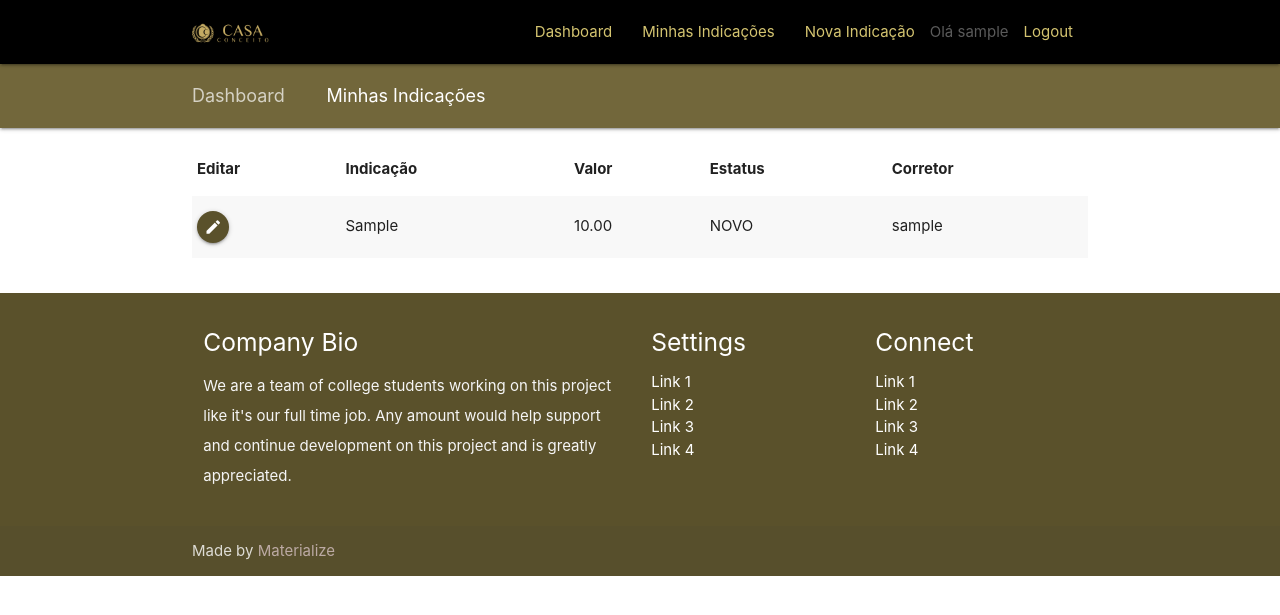
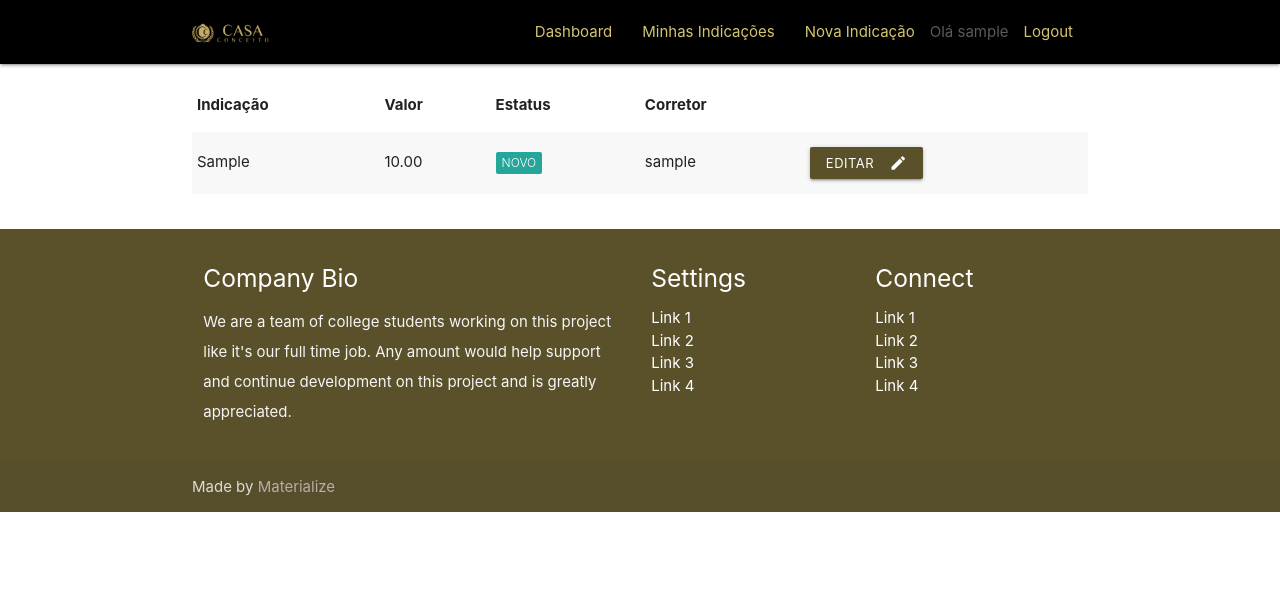
Before and after one commit to tiagocordeiro/casaconceito-sie, a Django app: page /indicacoes in a window 1280 px wide. Shown: the top 615 px of the page. Run offline with Django 3.2, Linux system fonts and the light colour scheme; a user stored in the database is signed in; tables that the repository leaves empty hold one stand-in row (values such as "Sample post"); some libraries are stand-ins or nearby versions.

Commit message:
Melhora UX em lista de indicações

```diff
--- a/templates/indicacoes/list.html
+++ b/templates/indicacoes/list.html
@@ -1,29 +1,28 @@
 {% extends "base_generic.html" %}
 
-{% block breadcrumb %}
-    <nav class="cc-breadcrumb">
-    <div class="container">
-    <div class="nav-wrapper">
-      <div class="col s12">
-        <a href="{% url 'home_parceiros' %}" class="breadcrumb">Dashboard</a>
-        <a href="{% url 'lista_indicacoes' %}" class="breadcrumb">Minhas Indicações</a>
-      </div>
-    </div>
-    </div>
-  </nav>
-{% endblock %}
+{#{% block breadcrumb %}#}
+{#    <nav class="cc-breadcrumb">#}
+{#    <div class="container">#}
+{#    <div class="nav-wrapper">#}
+{#      <div class="col s12">#}
+{#        <a href="{% url 'home_parceiros' %}" class="breadcrumb">Dashboard</a>#}
+{#        <a href="{% url 'lista_indicacoes' %}" class="breadcrumb">Minhas Indicações</a>#}
+{#      </div>#}
+{#    </div>#}
+{#    </div>#}
+{#  </nav>#}
+{#{% endblock %}#}
 
 {% block content %}
-    <div class="responsive-table">
-    <table class="striped">
+            <table class="striped responsive-table"">
             <thead>
               <tr>
                   {% if user.is_superuser %}
-          <th>Editar</th>
                   <th>Indicação</th>
                   <th>Valor</th>
                   <th>Estatus</th>
                   <th>Corretor</th>
+                  <th>&nbsp;</th>
                   {% else %}
                   <th>Indicação</th>
                   <th>Valor</th>
@@ -35,19 +34,30 @@
             {% for indicacao in indicacoes %}
               <tr>
                 {% if user.is_superuser %}
-        <td><a href="#" class="btn-floating btn-small"><i class="material-icons">mode_edit</i></a></td>
                 <td>{{ indicacao.cliente }}</td>
                 <td>{{ indicacao.valor }}</td>
-        <td>{{ indicacao.status }}</td>
+                    {% if indicacao.status == "NOVO" %}
+                        <td><span class="new badge" data-badge-caption="{{ indicacao.status }}"></span></td>
+                    {% elif indicacao.status == "EM ANDAMENTO" %}
+                        <td><span class="new badge blue" data-badge-caption="{{ indicacao.status }}"></span></td>
+                    {% else %}
+                        <td><span class="new badge grey" data-badge-caption="{{ indicacao.status }}"></span></td>
+                    {% endif %}
                 <td>{{ indicacao.added_by }}</td>
+                <td><a class="waves-effect waves-light btn-small"><i class="material-icons right">mode_edit</i>editar</a></td>
                 {% else %}
                 <td>{{ indicacao.cliente }}</td>
                 <td>{{ indicacao.valor }}</td>
-        <td>{{ indicacao.status }}</td>
+                    {% if indicacao.status == "NOVO" %}
+                        <td><span class="new badge" data-badge-caption="{{ indicacao.status }}"></span></td>
+                    {% elif indicacao.status == "EM ANDAMENTO" %}
+                        <td><span class="new badge blue" data-badge-caption="{{ indicacao.status }}"></span></td>
+                    {% else %}
+                        <td><span class="new badge grey" data-badge-caption="{{ indicacao.status }}"></span></td>
+                    {% endif %}
                 {% endif %}
               </tr>
             {% endfor %}
             </tbody>
             </table>
-    </div>
 {% endblock %}
```
Lines whose indentation alone changed are shown as unchanged.
